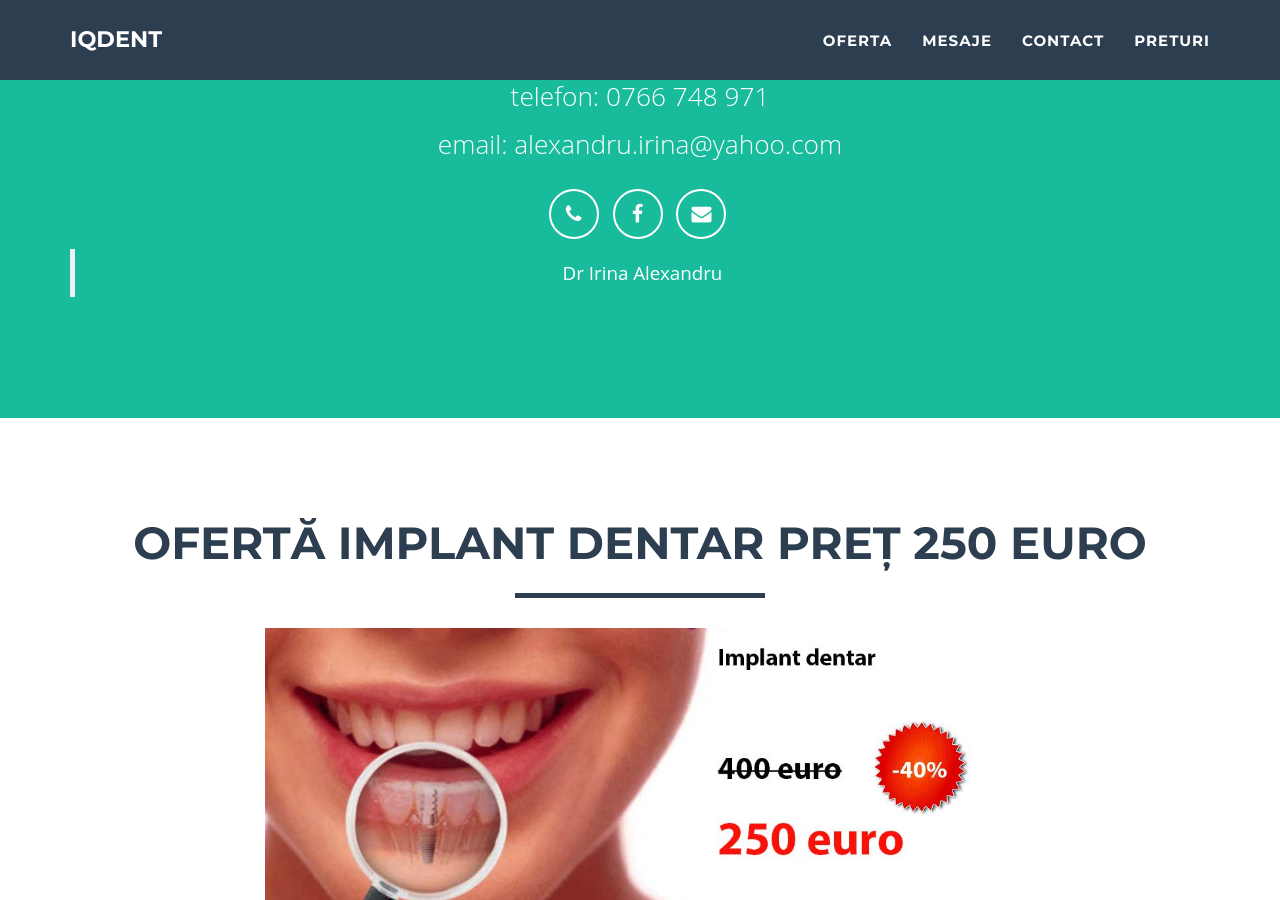
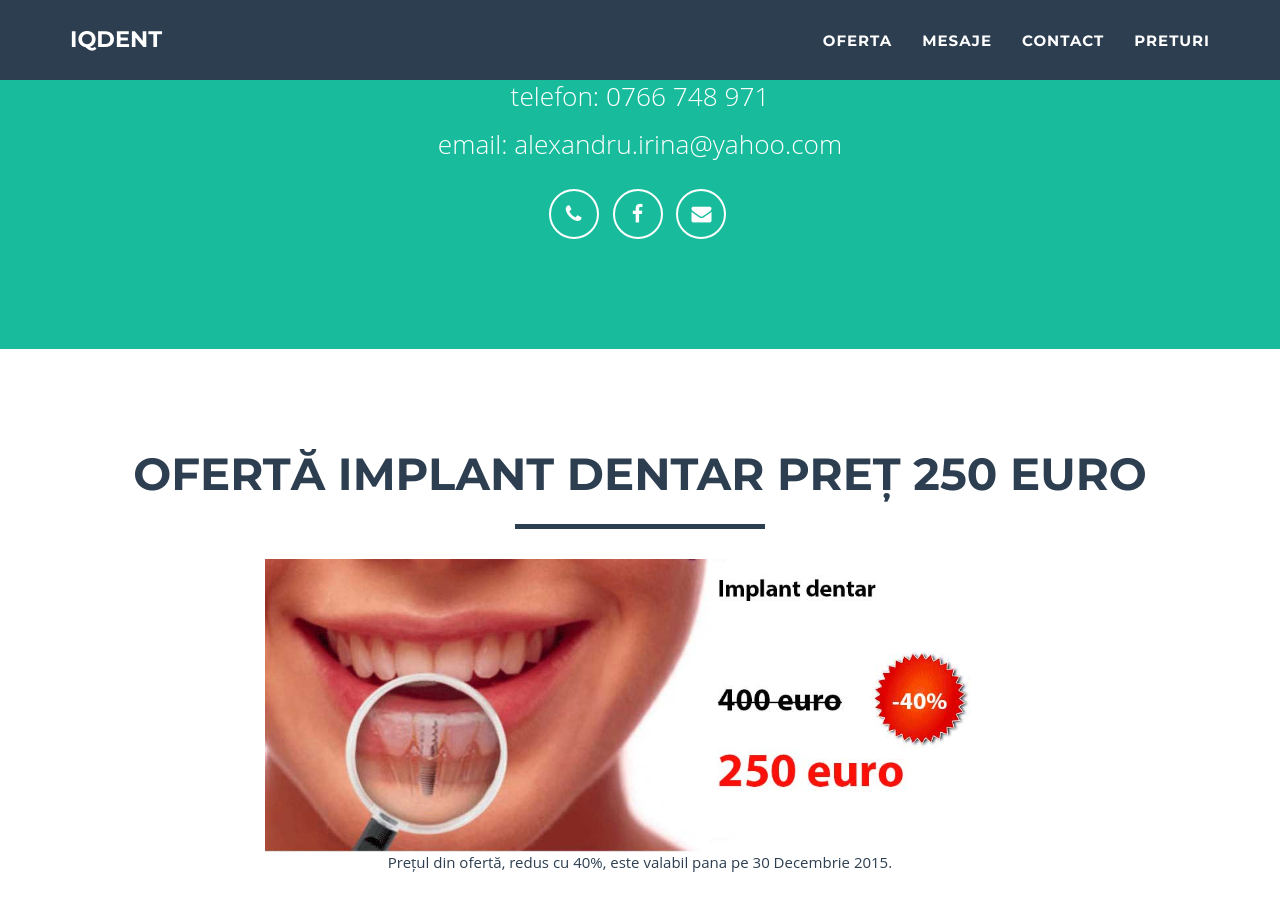
Before and after one commit to littledentgopo/offerdent, a Jekyll site: the page built from index.html, in a window 1280 px wide and 900 px high, scrolled down 602 px. Built offline with Jekyll 4.4.1, drawn with Linux system fonts in a browser that asks for light colours.

Commit message:
Update header.html

```diff
--- a/_includes/header.html
+++ b/_includes/header.html
@@ -39,9 +39,6 @@
                                 </li>
                             </ul>
 
-                            <div class="fb-page" data-href="https://www.facebook.com/dririnaalexandru" data-small-header="false" data-adapt-container-width="true" data-hide-cover="true" data-show-facepile="false" data-show-posts="false"><div class="fb-xfbml-parse-ignore"><blockquote cite="https://www.facebook.com/dririnaalexandru"><a href="https://www.facebook.com/dririnaalexandru">Dr Irina Alexandru</a></blockquote></div></div>
-
-
                         {% elsif page.contact == 'two' %}
                             <img src="{{site.contact.two.img}}" class="img-responsive img-circle" alt="">
 
```
